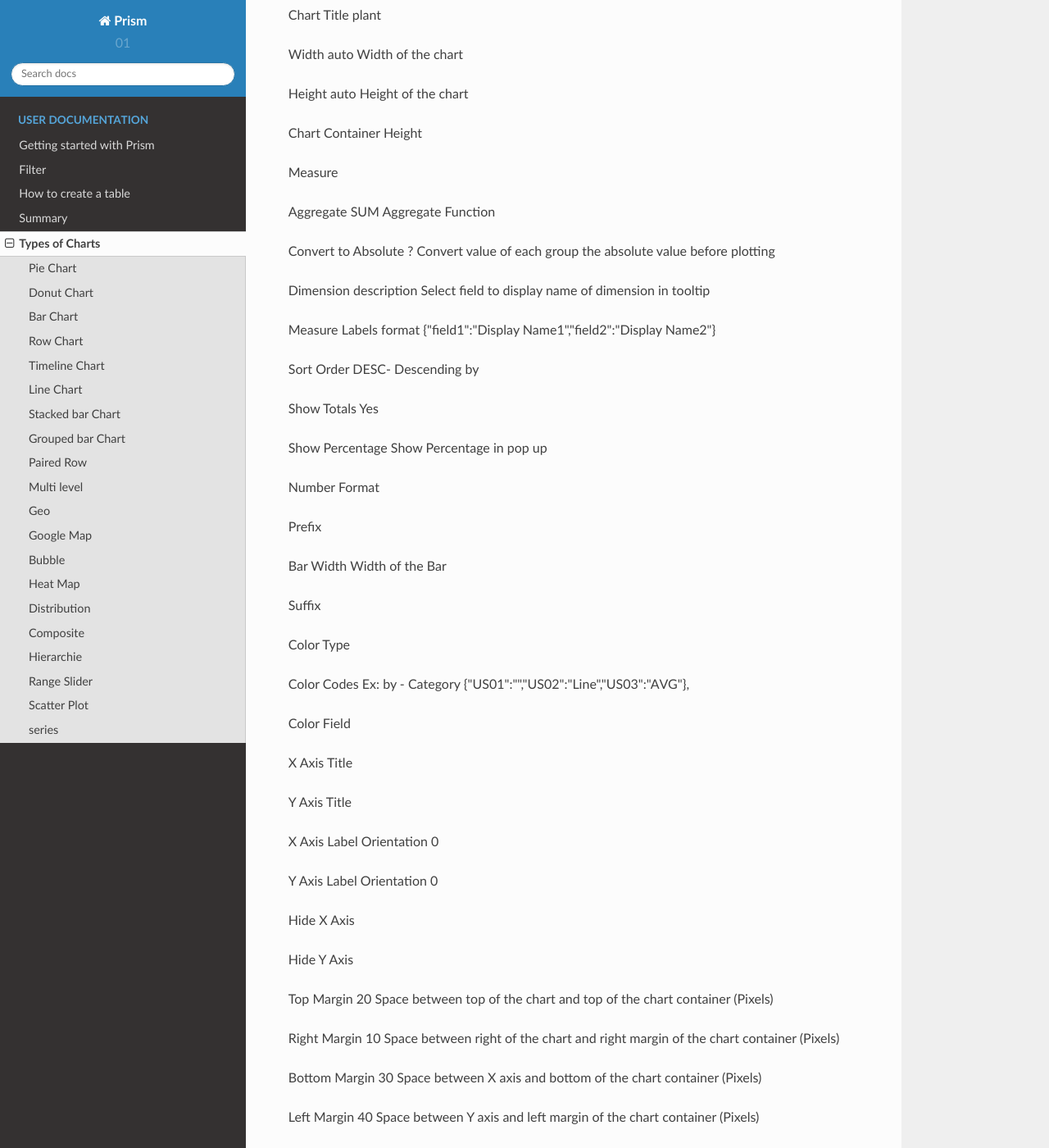
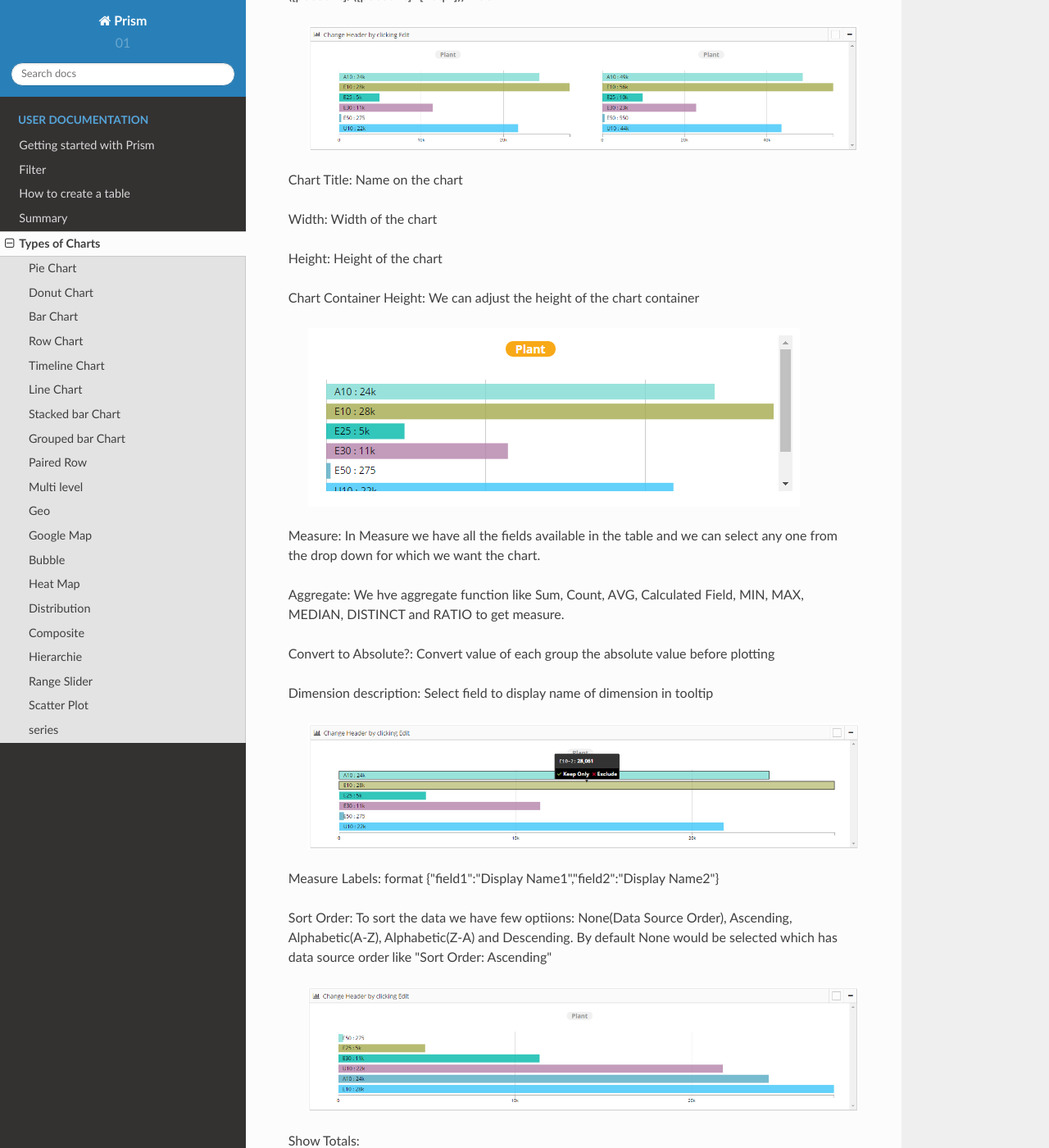
Before and after one commit to PrismApp/PrismHelp, a Sphinx documentation site: the page built from source/typesofcharts.rst, in a window 1280 px wide and 1400 px high, scrolled down 12356 px. Shown: the whole window at 82% size. Built offline with Sphinx 7.4.7 and the Read the Docs theme 2.0.0, drawn with Linux system fonts in a browser that asks for light colours; some of the changed text lies outside the part shown.

Commit message:
rowchart

```diff
--- a/source/typesofcharts.rst
+++ b/source/typesofcharts.rst
@@ -256,7 +256,7 @@ Prefix: We can add some prefix
 
 Bar Width: We can increase or decrease the width of a bar
 
-Suffix: : We can add some suffix
+Suffix: We can add some suffix
 
 Color Type: color typr could be of- By Category, Value Range, Single Color and Field. To set any Color type we need to set some color code
 
@@ -335,86 +335,103 @@ Row Chart
   .. image:: /images/rowchart.png
 
 
-Calculated Formula	 	Apllied only when aggregate is Calculated field ex:value1/(Value1-Value2)
+Calculated Formula: Apllied only when aggregate is Calculated field ex:value1/(Value1-Value2) like ([pocount]/([pocount]+[netpr]))*100
 
-Chart Title	plant
-
-Width	auto	Width of the chart
-
-Height	auto	Height of the chart
-
-Chart Container Height
-
-Measure
-
-Aggregate	SUM	Aggregate Function
-
-Convert to Absolute ?	 	Convert value of each group the absolute value before plotting
-
-Dimension description	 	Select field to display name of dimension in tooltip
-
-Measure Labels	 	format {"field1":"Display Name1","field2":"Display Name2"}
-
-Sort Order	 	DESC- Descending by
-
-Show Totals	Yes
-
-Show Percentage	 	Show Percentage in pop up
-
-Number Format
-
-Prefix
-
-Bar Width	 	Width of the Bar
-
-Suffix
-
-Color Type
-
-Color Codes	 	Ex: by - Category {"US01":"","US02":"Line","US03":"AVG"},
-
-Color Field
-
-X Axis Title
-
-Y Axis Title
+  .. image:: /images/rowchartCF.png
 
 
-X Axis Label Orientation	0
+Chart Title: Name on the chart
 
-Y Axis Label Orientation	0
+Width: Width of the chart
+
+Height: Height of the chart
+
+Chart Container Height: We can adjust the height of the chart container
+
+  .. image:: /images/rowchartCH.png
+
+
+Measure: In Measure we have all the fields available in the table and we can select any one from the drop down for which we want the chart.
+
+Aggregate: We hve aggregate function like Sum, Count, AVG, Calculated Field, MIN, MAX, MEDIAN, DISTINCT and RATIO to get measure.
+
+Convert to Absolute?: Convert value of each group the absolute value before plotting
+
+Dimension description: Select field to display name of dimension in tooltip
+
+  .. image:: /images/rowchartDD.png
+
+
+Measure Labels: format {"field1":"Display Name1","field2":"Display Name2"}
+
+Sort Order: To sort the data we have few optiions: None(Data Source Order), Ascending, Alphabetic(A-Z), Alphabetic(Z-A) and Descending. By default None would be selected which has data source order like "Sort Order: Ascending"
+
+  .. image:: /images/rowchartSO.png
+
+
+Show Totals:
+
+Show Percentage: Show Percentage in pop up
+
+  .. image:: /images/rowchartSP.png
+
+
+Number Format: Number Format is, in which format we want to display the number with coma, decimals etc
+
+Prefix: We can add some prefix
+
+Bar Width: We can increase or decrease the width of a bar
+
+Suffix: We can add some suffix
+
+Color Type: color typr could be of- By Category, Value Range, Single Color and Field. To set any Color type we need to set some color code ex: color Type: Single color and color Code: orange
+
+  .. image:: /images/rowchartCT.png
+
+
+Color Codes: We can define color codes color type wise. Ex: by - Category {"US01":"","US02":"Line","US03":"AVG"},
+
+Color Field: We can set any color field from the drop down
+
+X Axis Title: We can add some title to X axis
+
+Y Axis Title: We can add some title to Y axis
+
+X Axis Label Orientation: We can set the X axis lables to 0 to 90 degrees
+
+Y Axis Label Orientation: We can set the Y axis lables to 0 to 90 degrees
 
 Hide X Axis
 
 Hide Y Axis
 
-Top Margin	20	Space between top of the chart and top of the chart container (Pixels)
+Top Margin: Space between top of the chart and top of the chart container (Pixels)
 
-Right Margin	10	Space between right of the chart and right margin of the chart container (Pixels)
+Right Margin: Space between right of the chart and right margin of the chart container (Pixels)
 
-Bottom Margin	30	Space between X axis and bottom of the chart container (Pixels)
+Bottom Margin: Space between X axis and bottom of the chart container (Pixels)
 
-Left Margin	40	Space between Y axis and left margin of the chart container (Pixels)
+Left Margin: Space between Y axis and left margin of the chart container (Pixels)
 
-Default selected value(s)
+Default selected value(s): We can set one or more default selected values
 
-Link Actions	 	Linking Actions to Chart tooltip
+Link Actions: Linking Actions to Chart tooltip, we need to create action and that action we need to configure in pie chart and then it will be accessible in the Link Action field from where we can select Action
 
 Filter Field
 
 Filter Value
 
-Top/Bottom -N Filter: Calculation Type	None
+Top/Bottom -N Filter: Calculation Type
 
-Filter:N From	Top
+Filter:N From : We have two options Top and Bottom. If we will select Top it will show 20 from the top of table and if we will select Bottom it will show 20 from the Bottom of table
 
-Filter-N: Default N- value
+Filter-N: Default N- value: Here we have to pass some numeric value, It will return the number of rows whatever number we have passed.
 
 Top/Bottom -N Filter: N-Values
 
-Filter By
+Filter By: We can specify any field by which we want to filter the data.
 
-Dynamic Dimension
+Dynamic Dimension: We can add more than one dimention to get the chart
 
 *****
 
```
Also changed, not shown: source/images/rowchartCF.png (added), source/images/rowchartCH.png (added), source/images/rowchartCT.png (added), source/images/rowchartDD.png (added), source/images/rowchartSO.png (added), source/images/rowchartSP.png (added).
